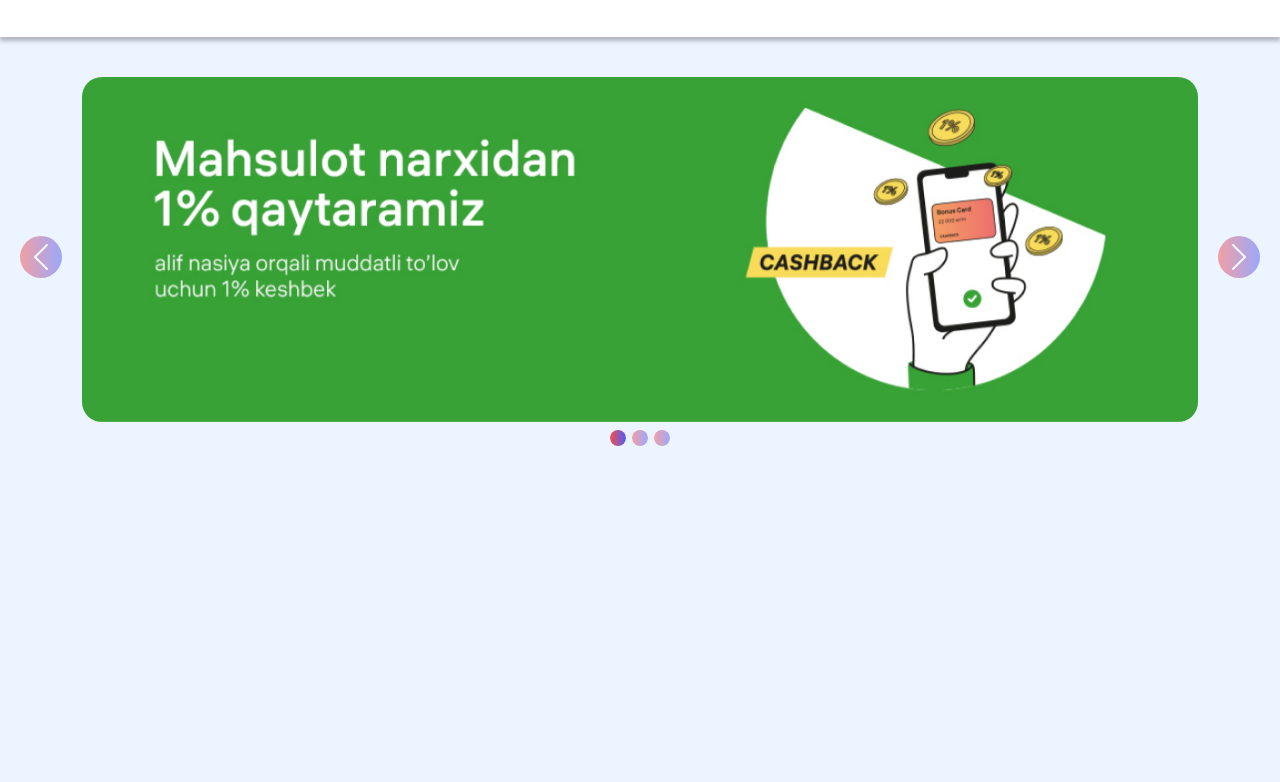
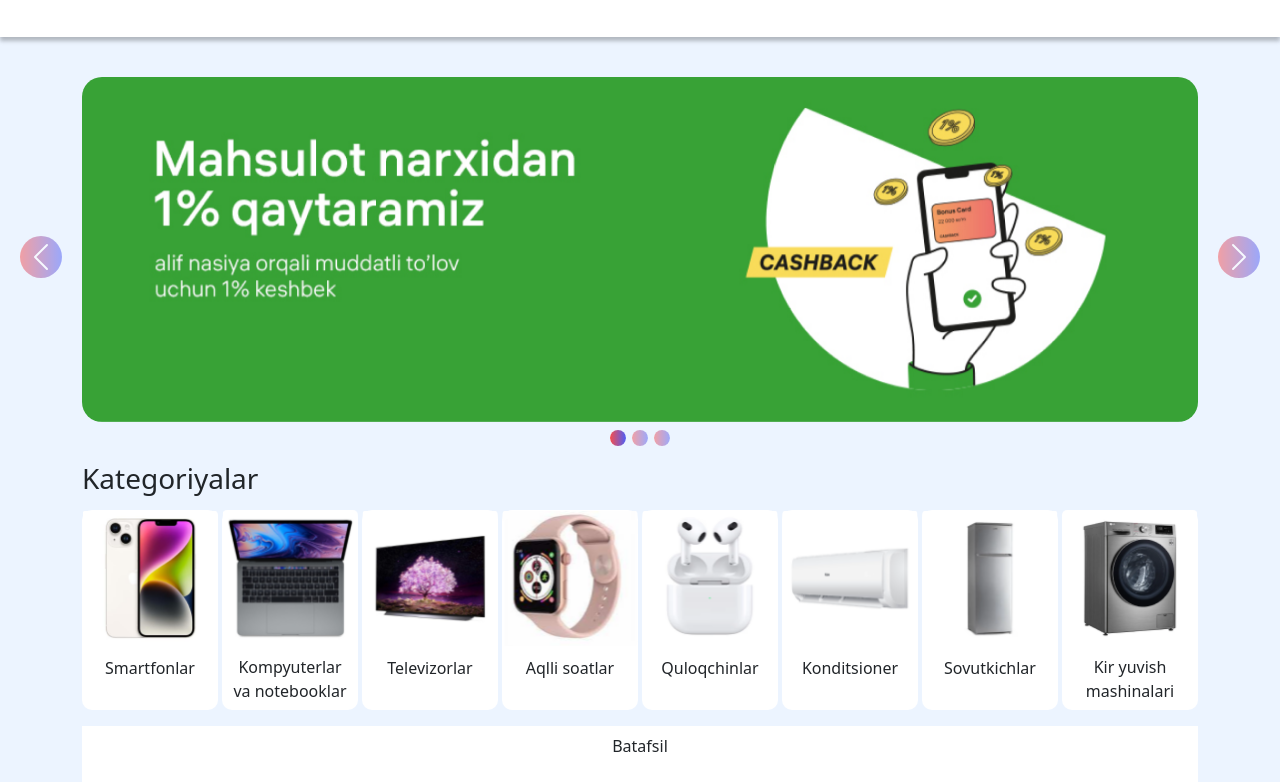
Before and after one commit to definem/next-store, a plain HTML site: page index.html in a window 1280 px wide. Shown: the part 117-899 px from the top of the page. Before the commit the page ends 800 px from the top, so only its background shows below. Drawn offline with nearby package versions, Linux system fonts and the light colour scheme.

Commit message:
categories section added

```diff
--- a/index.html
+++ b/index.html
@@ -116,6 +116,66 @@
 
     <!-- ----INTRO SECTION-END---- -->
 
+    <!-- ---- CATEGORIES SECTION-START---- -->
+
+    <section id="category">
+
+        <div class="container">
+
+            <h2 class="fs-3">Kategoriyalar</h2>
+            <div class="category__slide">
+
+                <div class="card">
+                    <img src="./assets/images/smartfonlar.png" alt="iphone13 white" class="card-img">
+                    <p class="fs-5">Smartfonlar</p>
+                </div>
+
+                <div class="card">
+                    <img src="./assets/images/noutbuklar.png" alt="iphone13 white" class="card-img">
+                    <p class="fs-5">Kompyuterlar va notebooklar</p>
+                </div>
+
+                <div class="card">
+                    <img src="./assets/images/televozorlar.png" alt="iphone13 white" class="card-img">
+                    <p class="fs-5">Televizorlar</p>
+                </div>
+
+                <div class="card">
+                    <img src="./assets/images/smartwatch.png" alt="iphone13 white" class="card-img">
+                    <p class="fs-5">Aqlli soatlar</p>
+                </div>
+
+                <div class="card">
+                    <img src="./assets/images/naushnik.png" alt="iphone13 white" class="card-img">
+                    <p class="fs-5">Quloqchinlar</p>
+                </div>
+
+                <div class="card">
+                    <img src="./assets/images/konditsioner.png" alt="iphone13 white" class="card-img">
+                    <p class="fs-5">Konditsioner</p>
+                </div>
+
+                <div class="card">
+                    <img src="./assets/images/xolodilnik.png" alt="iphone13 white" class="card-img">
+                    <p class="fs-5">Sovutkichlar</p>
+                </div>
+
+                <div class="card">
+                    <img src="./assets/images/kirmoshina.png" alt="iphone13 white" class="card-img">
+                    <p class="fs-5">Kir yuvish mashinalari</p>
+                </div>
+
+            </div>
+
+            <div class="category__btn text-center p-2 bg-white mt-3">
+                <p>Batafsil</p>
+            </div>
+
+        </div>
+
+    </section>
+
+    <!-- ----CATEGORIES SECTION-END---- -->
 
 
     </main>
--- a/styles/style.css
+++ b/styles/style.css
@@ -119,3 +119,40 @@ header {
 /* ----INTRO SECTION-END---- */
 
 /* ----CATEGORIES SECTION-START---- */
+
+#category {
+  padding-top: 40px;
+}
+
+.category__slide {
+  display: flex;
+  justify-content: space-between;
+  margin-top: 15px;
+}
+
+.category__slide .card {
+  text-align: center;
+  width: 136px;
+  height: 200px;
+  border: none !important;
+  border-radius: 10px;
+}
+
+.category__slide .card .card-img {
+  object-fit: contain;
+  transform: scale();
+  transition: all 0.04s ease;
+  width: 136px;
+  height: 136px;
+}
+
+.category__slide .card .card-img:hover {
+  transform: scale(0.9);
+}
+
+.category__slide .card p {
+  padding: 10px;
+  font-size: 16px !important;
+}
+
+/* ----CATEGORIES SECTION-END---- */
```
